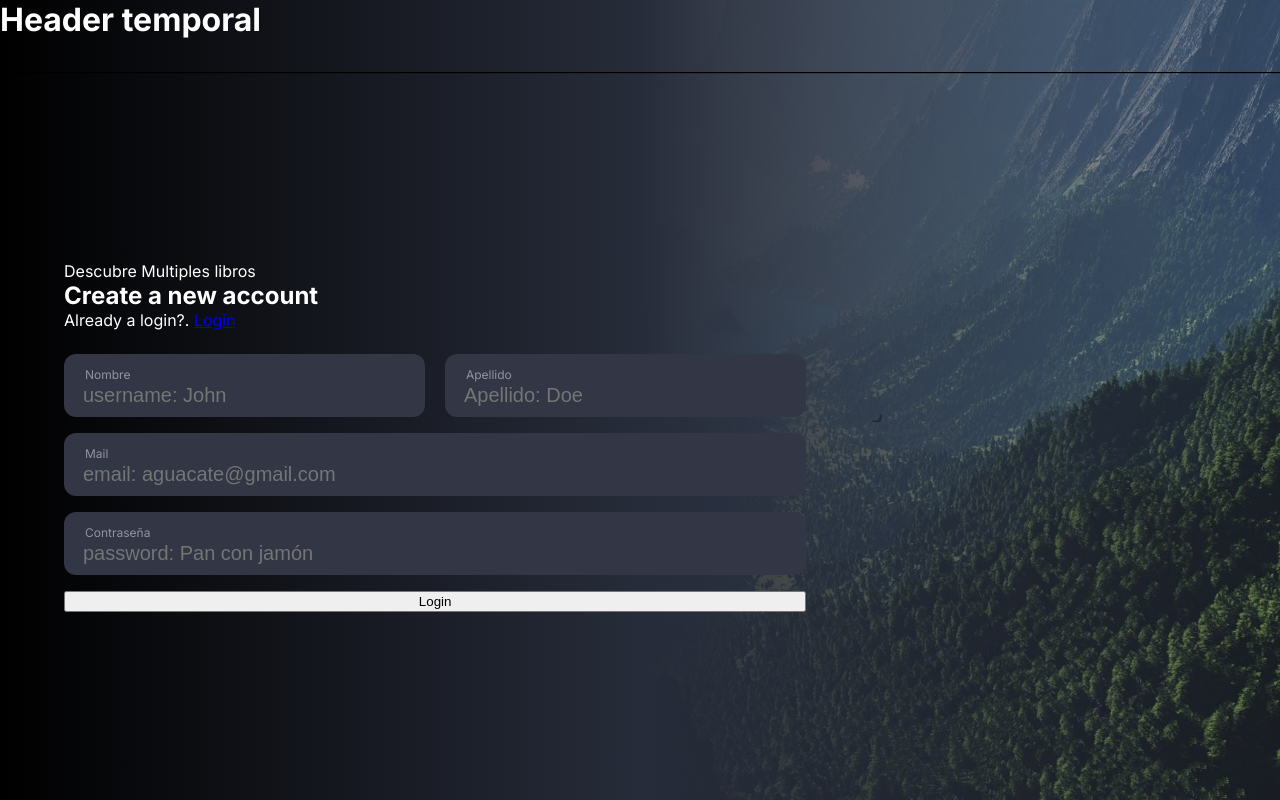
After one commit to MiguelHG2351/cs50w-project1, a Flask app: page /register in a window 1280 px wide. The commit adds this page. Run offline with Flask 2, Linux system fonts and the light colour scheme.

```diff
--- /dev/null
+++ b/alter.sql
@@ -0,0 +1,3 @@
+# alter column
+ALTER TABLE `users`
+ADD COLUMN `email` VARCHAR(255) NULL AFTER `name`;
--- a/application.py
+++ b/application.py
@@ -1,6 +1,6 @@
 import os
 
-from flask import Flask, session
+from flask import Flask, session, render_template
 from flask_session import Session
 from sqlalchemy import create_engine
 from sqlalchemy.orm import scoped_session, sessionmaker
@@ -30,6 +30,6 @@ db = scoped_session(sessionmaker(bind=engine))
 def index():
     return "Project 1: TODO"
 
-@app.route("/login")
+@app.route("/register")
 def login():
-    return "Project 1: TODO"
+    return render_template("register.html")
--- /dev/null
+++ b/static/sass/layout.scss
@@ -0,0 +1,21 @@
+@import url('https://fonts.googleapis.com/css2?family=Inter:wght@400;500;700&display=swap');
+
+$grayColor: #8e94a2;
+$primaryColor: #1d90f4;
+$inputBG:#323645;
+
+body {
+    margin: 0;
+	height: 100vh;
+    overflow: hidden;
+    background-image: linear-gradient(to right, #000, #272c3a, rgba(40, 42, 57, .4)), url(/static/images/login-bg.jpg);
+    background-repeat: no-repeat;
+    background-size: cover;
+	color: #fff;
+    font-family: 'Inter', sans-serif;
+}
+
+.header-site {
+    height: 72px;
+    box-shadow: 0 0px 1px 1px #000;
+}
--- /dev/null
+++ b/static/sass/register.scss
@@ -0,0 +1,81 @@
+@import "./layout.scss";
+
+@media screen and (min-width: 768px) {
+    .login-container {
+        width: 90vw;
+        margin: auto;
+        color: #fff;
+        height: calc(100vh - 72px);
+    }
+
+    h1 {
+        margin: 0 auto;
+    }
+
+    .login-presentation p {
+        margin: 0 auto;
+    }
+
+    .form-login {
+        display: flex;
+        flex-direction: column;
+        justify-content: center;
+        height: 100%;
+        gap: 1.5rem;
+        display: inline-flex;
+
+        .container-input {
+            background-color: $inputBG;
+            padding: .5rem 1rem;
+            border-radius: 12px;
+            border: 1px solid transparent;
+
+            &:focus-within {
+                outline: 1px solid $primaryColor;
+                border: 1px solid $primaryColor;
+            }
+
+            &:focus-within label {
+                color: $primaryColor;
+            }
+
+            label {
+                margin: .25rem;
+                font-size: .75rem;
+                color: $grayColor;
+            }
+
+            input {
+                width: 100%;
+                background-color: transparent;
+                border: none;
+                font-size: 1.25rem;
+                color: #fff;
+
+                &:focus {
+                    border: none;
+                    outline: none;
+                }
+
+                &:hover {
+                    border: none;
+                    outline: none;
+                }
+
+                &:internal-autofill-selected {
+                    background-color: transparent;
+                }
+            }
+        }
+
+        .user-info {
+            display: flex;
+            flex-direction: column;
+            gap: 1rem;
+            .personal-info {
+                display: flex;
+                gap: 1.25rem;
+            }
+        }
+    }
+}
--- /dev/null
+++ b/static/styles/register.css
@@ -0,0 +1,89 @@
+@import url("https://fonts.googleapis.com/css2?family=Inter:wght@400;500;700&display=swap");
+body {
+  margin: 0;
+  height: 100vh;
+  overflow: hidden;
+  background-image: linear-gradient(to right, #000, #272c3a, rgba(40, 42, 57, 0.4)), url(/static/images/login-bg.jpg);
+  background-repeat: no-repeat;
+  background-size: cover;
+  color: #fff;
+  font-family: "Inter", sans-serif;
+}
+
+.header-site {
+  height: 72px;
+  box-shadow: 0 0px 1px 1px #000;
+}
+
+@media screen and (min-width: 768px) {
+  .login-container {
+    width: 90vw;
+    margin: auto;
+    color: #fff;
+    height: calc(100vh - 72px);
+  }
+
+  h1 {
+    margin: 0 auto;
+  }
+
+  .login-presentation p {
+    margin: 0 auto;
+  }
+
+  .form-login {
+    display: flex;
+    flex-direction: column;
+    justify-content: center;
+    height: 100%;
+    gap: 1.5rem;
+    display: inline-flex;
+  }
+  .form-login .container-input {
+    background-color: #323645;
+    padding: 0.5rem 1rem;
+    border-radius: 12px;
+    border: 1px solid transparent;
+  }
+  .form-login .container-input:focus-within {
+    outline: 1px solid #1d90f4;
+    border: 1px solid #1d90f4;
+  }
+  .form-login .container-input:focus-within label {
+    color: #1d90f4;
+  }
+  .form-login .container-input label {
+    margin: 0.25rem;
+    font-size: 0.75rem;
+    color: #8e94a2;
+  }
+  .form-login .container-input input {
+    width: 100%;
+    background-color: transparent;
+    border: none;
+    font-size: 1.25rem;
+    color: #fff;
+  }
+  .form-login .container-input input:focus {
+    border: none;
+    outline: none;
+  }
+  .form-login .container-input input:hover {
+    border: none;
+    outline: none;
+  }
+  .form-login .container-input input:internal-autofill-selected {
+    background-color: transparent;
+  }
+  .form-login .user-info {
+    display: flex;
+    flex-direction: column;
+    gap: 1rem;
+  }
+  .form-login .user-info .personal-info {
+    display: flex;
+    gap: 1.25rem;
+  }
+}
+
+/*# sourceMappingURL=register.css.map */
--- a/templates/template.html
+++ b/templates/layout/layout.html
@@ -1,12 +1,23 @@
 <!DOCTYPE html>
 <html lang="en">
 <head>
+    {% block head %}
+    {% endblock %}
+    {% block styles %}
+    {% endblock %}
     <meta charset="UTF-8">
     <meta http-equiv="X-UA-Compatible" content="IE=edge">
     <meta name="viewport" content="width=device-width, initial-scale=1.0">
     <title>Web50</title>
 </head>
 <body>
+    <header class="header-site">
+        <h1>Header temporal</h1>
+    </header>
+    {% block content %}
+    {% endblock %}
 
+    {% block scripts %}
+    {% endblock %}
 </body>
 </html>
--- /dev/null
+++ b/templates/register.html
@@ -0,0 +1,39 @@
+
+{% extends 'layout/layout.html' %}
+
+{% block styles %}
+<link rel="stylesheet" href="/static/styles/register.css">
+{% endblock %}
+
+{% block content %}
+<section class="login-container">
+    <form class="form-login" autocomplete="off">
+        <div class="login-presentation">
+            <p>Descubre Multiples libros</p>
+            <h1>Create a new account</h1>
+            <p>Already a login?. <a href="/register">Login</a></p>
+        </div>
+        <div class="user-info">
+            <div class="personal-info">
+                <div class="container-input">
+                    <label for="username">Nombre</label>
+                    <input type="text" id="username" placeholder="username: John">
+                </div>
+                <div class="container-input">
+                    <label for="lastname">Apellido</label>
+                    <input type="text" id="lastname" placeholder="Apellido: Doe">
+                </div>
+            </div>
+            <div class="container-input">
+                <label for="email">Mail</label>
+                <input type="email" id="email" placeholder="email: aguacate@gmail.com" autocomplete="off">
+            </div>
+            <div class="container-input">
+                <label for="password">Contraseña</label>
+                <input type="password" id="password" placeholder="password: Pan con jamón">
+            </div>
+            <button>Login</button>
+        </div>
+    </form>
+</section>
+{% endblock %}
```
Also changed, not shown: imports.py (added, +22 -0 lines), package.json (added, +21 -0 lines), static/images/login-bg.jpg (added), 2 other files.
